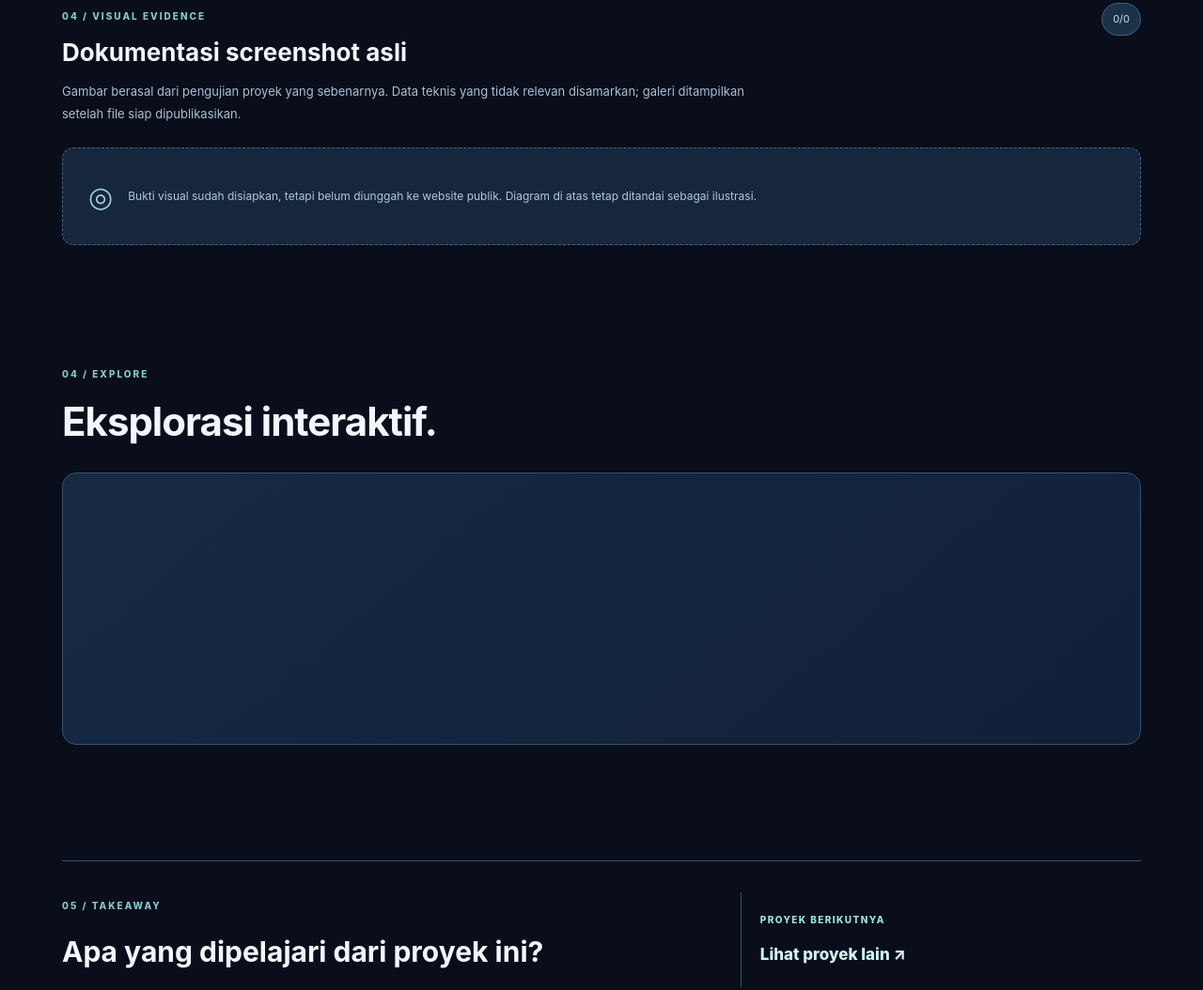
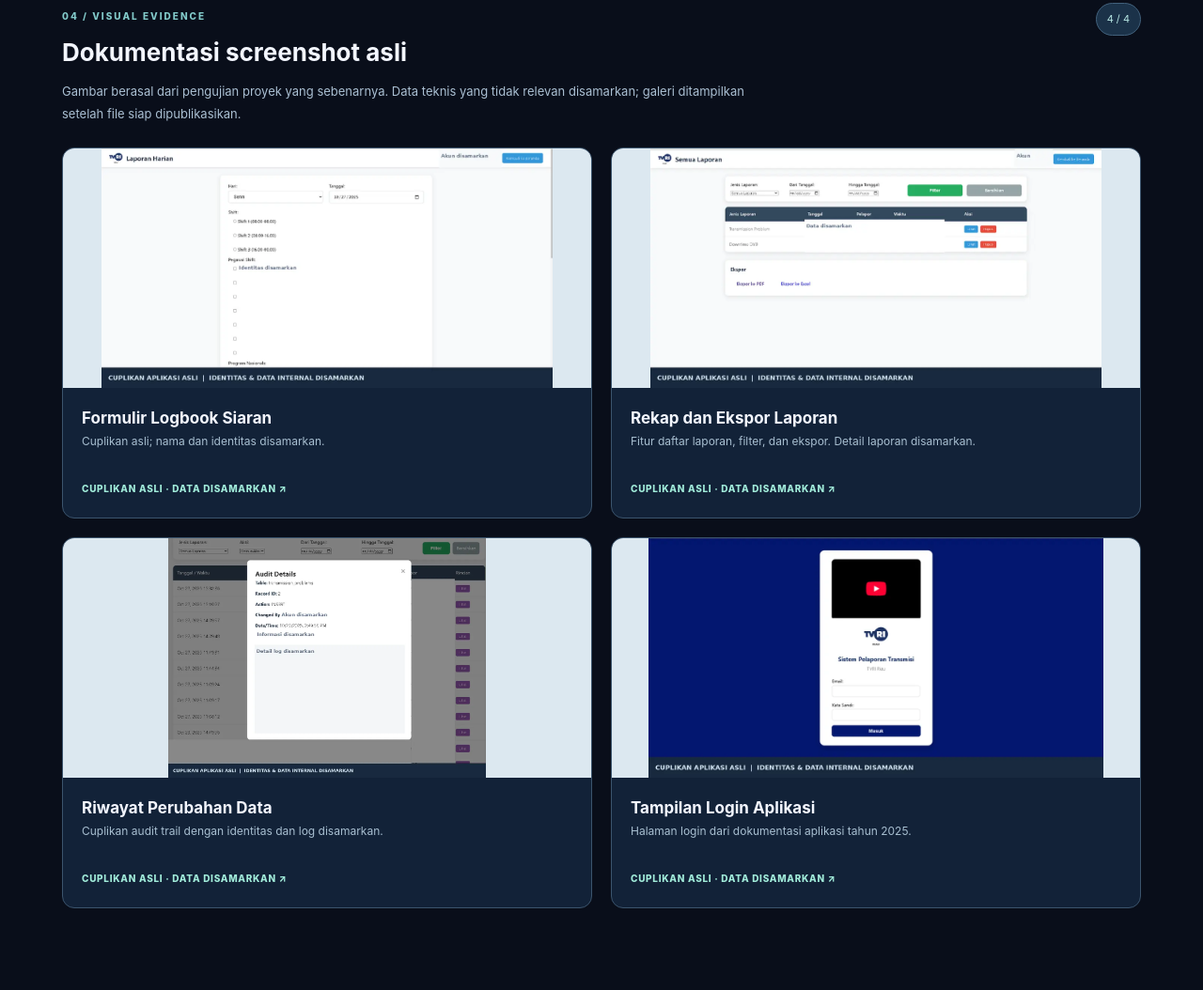
Before and after one commit to bobbymanik/bobbymanik.github.io, a plain HTML site: page case-transmission.html in a window 1280 px wide. Shown: the part 2473-3527 px from the top of the page at 94% size. Drawn offline with Linux system fonts and the light colour scheme.

Commit message:
Add redacted TVRI reporting screenshots from Latsar report

```diff
--- a/case-study.js
+++ b/case-study.js
@@ -22,7 +22,7 @@ if(!grid||!empty||!count)return;
 const images=(project.evidenceMedia||[]).filter(item=>/^assets\/evidence\/[a-z0-9_-]+\.webp$/i.test(item.src));
 if(grid.dataset.staticGallery==="true"){
 count.textContent=images.length+" / "+images.length;empty.hidden=true;
-grid.querySelectorAll("figure").forEach((figure,i)=>{const item=images[i];if(!item)return;const title=item.title?.[lang]||item.title?.id||"Screenshot",description=item.description?.[lang]||item.description?.id||"";const img=figure.querySelector("img");if(img)img.alt=title+" — "+description;const head=figure.querySelector("figcaption strong");if(head)head.textContent=title;const desc=figure.querySelector("figcaption p");if(desc)desc.textContent=description;const label=figure.querySelector(".evidence-real-badge");if(label)label.textContent=lang==="en"?"ORIGINAL SCREENSHOT ↗":"SCREENSHOT ASLI ↗";});
+grid.querySelectorAll("figure").forEach((figure,i)=>{const item=images[i];if(!item)return;const title=item.title?.[lang]||item.title?.id||"Screenshot",description=item.description?.[lang]||item.description?.id||"";const img=figure.querySelector("img");if(img)img.alt=title+" — "+description;const head=figure.querySelector("figcaption strong");if(head)head.textContent=title;const desc=figure.querySelector("figcaption p");if(desc)desc.textContent=description;const label=figure.querySelector(".evidence-real-badge");if(label)label.textContent=key==="transmission"?(lang==="en"?"ORIGINAL IMAGE · REDACTED ↗":"CUPLIKAN ASLI · DATA DISAMARKAN ↗"):(lang==="en"?"ORIGINAL SCREENSHOT ↗":"SCREENSHOT ASLI ↗");});
 return;
 }
 grid.replaceChildren();let loaded=0;
@@ -36,7 +36,7 @@ img.addEventListener("error",()=>{figure.remove();});img.src=item.src;
 a.append(img);figure.append(a);
 const cap=document.createElement("figcaption");const strong=document.createElement("strong");strong.textContent=item.title?.[lang]||item.title?.id||"Evidence";
 const detail=document.createElement("p");detail.textContent=item.description?.[lang]||item.description?.id||"";
-const label=document.createElement("span");label.className="evidence-real-badge";label.textContent=lang==="en"?"ORIGINAL SCREENSHOT ↗":"SCREENSHOT ASLI ↗";
+const label=document.createElement("span");label.className="evidence-real-badge";label.textContent=key==="transmission"?(lang==="en"?"ORIGINAL IMAGE · REDACTED ↗":"CUPLIKAN ASLI · DATA DISAMARKAN ↗"):(lang==="en"?"ORIGINAL SCREENSHOT ↗":"SCREENSHOT ASLI ↗");
 cap.append(strong,detail,label);figure.append(cap);grid.append(figure);
 });
 }
--- a/case-transmission.html
+++ b/case-transmission.html
@@ -25,9 +25,12 @@
 <div class="evidence-grid" id="evidence-grid"></div>
 <div class="case-status-note"><span aria-hidden="true">ⓘ</span><p id="case-outcome"></p></div>
 <div class="media-gallery-wrap" id="visual-evidence" aria-labelledby="media-gallery-title">
-<div class="media-gallery-heading"><div><span class="case-number">04 / VISUAL EVIDENCE</span><h3 id="media-gallery-title" data-gallery="title">Dokumentasi screenshot asli</h3><p data-gallery="description">Gambar berasal dari pengujian proyek yang sebenarnya. Data teknis yang tidak relevan disamarkan; galeri ditampilkan setelah file siap dipublikasikan.</p></div><span class="media-gallery-count" id="media-count">0/0</span></div>
-<div class="media-gallery-grid" id="media-gallery-grid" aria-live="polite"></div>
-<div class="media-gallery-empty" id="media-gallery-empty"><span aria-hidden="true">◎</span><p data-gallery="pending">Bukti visual sudah disiapkan, tetapi belum diunggah ke website publik. Diagram di atas tetap ditandai sebagai ilustrasi.</p></div>
+<div class="media-gallery-heading"><div><span class="case-number">04 / VISUAL EVIDENCE</span><h3 id="media-gallery-title" data-gallery="title">Dokumentasi screenshot asli</h3><p data-gallery="description">Gambar berasal dari pengujian proyek yang sebenarnya. Data teknis yang tidak relevan disamarkan; galeri ditampilkan setelah file siap dipublikasikan.</p></div><span class="media-gallery-count" id="media-count">4 / 4</span></div>
+<div class="media-gallery-grid" id="media-gallery-grid" data-static-gallery="true" aria-live="polite"><figure class="real-evidence-card"><a class="evidence-image-link" href="assets/evidence/tvri_logbook_redacted.webp" target="_blank" rel="noopener noreferrer"><img src="assets/evidence/tvri_logbook_redacted.webp" alt="Formulir Logbook Siaran — informasi internal disamarkan" loading="lazy" decoding="async"></a><figcaption><strong>Formulir Logbook Siaran</strong><p>Cuplikan asli; nama dan identitas disamarkan.</p><span class="evidence-real-badge">CUPLIKAN ASLI · DATA DISAMARKAN ↗</span></figcaption></figure>
+<figure class="real-evidence-card"><a class="evidence-image-link" href="assets/evidence/tvri_reports_redacted.webp" target="_blank" rel="noopener noreferrer"><img src="assets/evidence/tvri_reports_redacted.webp" alt="Rekap dan Ekspor Laporan — informasi internal disamarkan" loading="lazy" decoding="async"></a><figcaption><strong>Rekap dan Ekspor Laporan</strong><p>Fitur daftar laporan, filter, dan ekspor. Detail laporan disamarkan.</p><span class="evidence-real-badge">CUPLIKAN ASLI · DATA DISAMARKAN ↗</span></figcaption></figure>
+<figure class="real-evidence-card"><a class="evidence-image-link" href="assets/evidence/tvri_audit_redacted.webp" target="_blank" rel="noopener noreferrer"><img src="assets/evidence/tvri_audit_redacted.webp" alt="Riwayat Perubahan Data — informasi internal disamarkan" loading="lazy" decoding="async"></a><figcaption><strong>Riwayat Perubahan Data</strong><p>Cuplikan audit trail dengan identitas dan log disamarkan.</p><span class="evidence-real-badge">CUPLIKAN ASLI · DATA DISAMARKAN ↗</span></figcaption></figure>
+<figure class="real-evidence-card"><a class="evidence-image-link" href="assets/evidence/tvri_login_redacted.webp" target="_blank" rel="noopener noreferrer"><img src="assets/evidence/tvri_login_redacted.webp" alt="Tampilan Login Aplikasi — informasi internal disamarkan" loading="lazy" decoding="async"></a><figcaption><strong>Tampilan Login Aplikasi</strong><p>Halaman login dari dokumentasi aplikasi tahun 2025.</p><span class="evidence-real-badge">CUPLIKAN ASLI · DATA DISAMARKAN ↗</span></figcaption></figure></div>
+<div class="media-gallery-empty" id="media-gallery-empty" hidden><span aria-hidden="true">◎</span><p data-gallery="pending">Bukti visual sudah disiapkan, tetapi belum diunggah ke website publik. Diagram di atas tetap ditandai sebagai ilustrasi.</p></div>
 </div>
 <div class="project-test-matrix" id="project-test-matrix" hidden aria-labelledby="test-matrix-title">
 <div class="media-gallery-heading"><div><span class="case-number">05 / TEST CASES</span><h3 id="test-matrix-title" data-gallery="testTitle">Matriks skenario pengujian</h3><p data-gallery="testNote">Rangkuman pengujian yang telah dicatat pada prototipe; ini bukan metrik performa produksi.</p></div></div>
--- a/data/projects.js
+++ b/data/projects.js
@@ -178,7 +178,7 @@ window.PORTFOLIO_PROJECTS = [
       "Bootstrap",
       "JavaScript"
     ],
-    "image": "",
+    "image": "assets/evidence/tvri_reports_redacted.webp",
     "demoUrl": "",
     "githubUrl": "",
     "featured": true,
@@ -190,6 +190,52 @@ window.PORTFOLIO_PROJECTS = [
       "id": "Fitur: logbook, downtime DVB-T2, laporan gangguan, rekap, kontrol peran, dan audit trail. Screenshot serta data operasional internal tidak dipublikasikan.",
       "en": "Features: logbooks, DVB-T2 downtime, incident reports, summaries, role controls, and audit trails. Internal screenshots and operational data are not published."
     },
-    "caseUrl": "case-transmission.html"
+    "caseUrl": "case-transmission.html",
+    "evidenceMedia": [
+      {
+        "src": "assets/evidence/tvri_logbook_redacted.webp",
+        "title": {
+          "id": "Formulir Logbook Siaran",
+          "en": "Broadcast logbook form"
+        },
+        "description": {
+          "id": "Cuplikan asli; nama dan identitas disamarkan.",
+          "en": "Original application view; names and identifiers redacted."
+        }
+      },
+      {
+        "src": "assets/evidence/tvri_reports_redacted.webp",
+        "title": {
+          "id": "Rekap dan Ekspor Laporan",
+          "en": "Report overview and export"
+        },
+        "description": {
+          "id": "Fitur daftar laporan, filter, dan ekspor. Detail laporan disamarkan.",
+          "en": "Reports, filters, and export. Record details redacted."
+        }
+      },
+      {
+        "src": "assets/evidence/tvri_audit_redacted.webp",
+        "title": {
+          "id": "Riwayat Perubahan Data",
+          "en": "Audit trail"
+        },
+        "description": {
+          "id": "Cuplikan audit trail dengan identitas dan log disamarkan.",
+          "en": "Audit trail with identities and log details redacted."
+        }
+      },
+      {
+        "src": "assets/evidence/tvri_login_redacted.webp",
+        "title": {
+          "id": "Tampilan Login Aplikasi",
+          "en": "Application login page"
+        },
+        "description": {
+          "id": "Halaman login dari dokumentasi aplikasi tahun 2025.",
+          "en": "Login page as documented in 2025."
+        }
+      }
+    ]
   }
 ];
```
Also changed, not shown: assets/evidence/tvri_audit_redacted.webp (added), assets/evidence/tvri_logbook_redacted.webp (added), assets/evidence/tvri_login_redacted.webp (added), assets/evidence/tvri_reports_redacted.webp (added).
